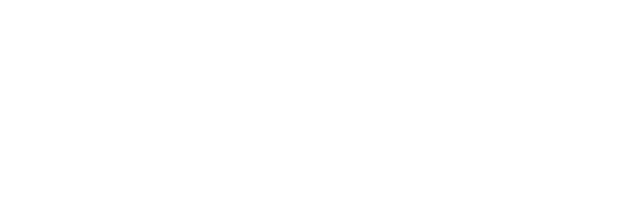
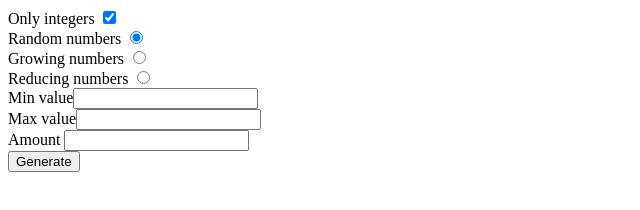
Before and after one commit to Valeriaartemchenko/Algorytmy_i_struktury_danych, a plain HTML site: page index.html in a window 1280 px wide. Shown: the whole page, without its empty margins (0-640 px from the left). Drawn offline with Linux system fonts and the light colour scheme.

Commit message:
Добавленна форма для введения исходных данных для генерации массива

```diff
--- a/index.html
+++ b/index.html
@@ -5,6 +5,31 @@
 	<title>Arrays</title>
 </head>
 <body>
+	<form action="" method="post" class="input_form">
+	  <label>
+	  	Only integers <input type="checkbox" id="integer_irrational" checked required>
+	  </label><br>
+	  <label>
+	  	Random numbers <input type="radio" name="array_type" value="random" checked>
+	  </label><br>
+	  <label>
+	    Growing numbers <input type="radio" name="array_type" value="growing">
+	  </label><br>
+	  <label>
+	  	Reducing numbers <input type="radio" name="array_type" value="reducing">
+	  </label><br>
+	  <label>
+	  	Min value<input type="number" name="min_value" id="min_value" required>
+	  </label><br>
+	  <label>
+	  	Max value<input type="number" name="max_value" id="max_value" required>
+	  </label><br>
+	  <label>
+	  	Amount <input type="number" name="array_length" id="array_length" required>
+	  </label> 	<br>
+	  <button type="button" id = "submit_btn">Generate</button>
+
+	</form>
 	<script type="text/javascript" src="arrays.js"></script>
 </body>
 </html>
```
